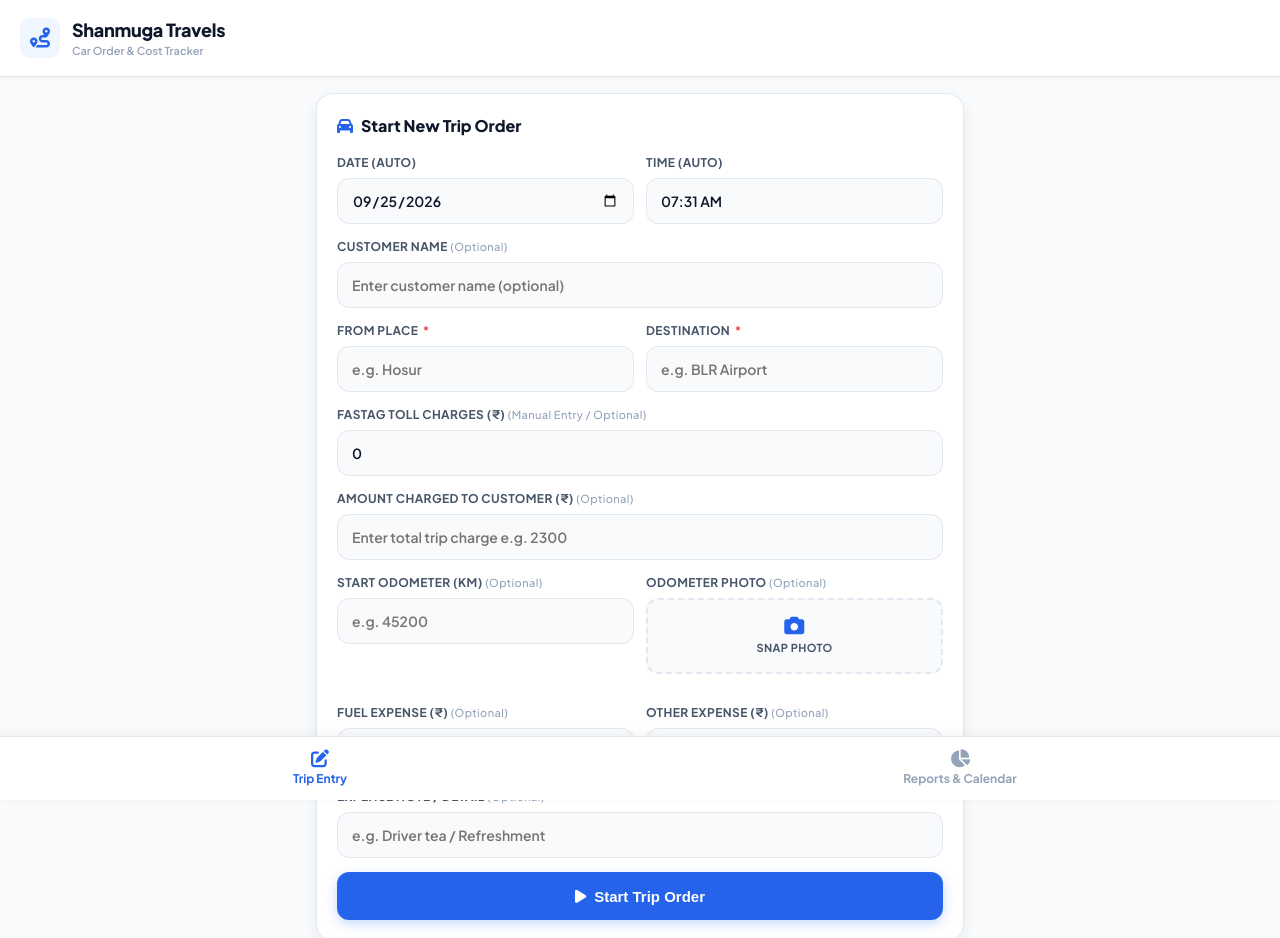
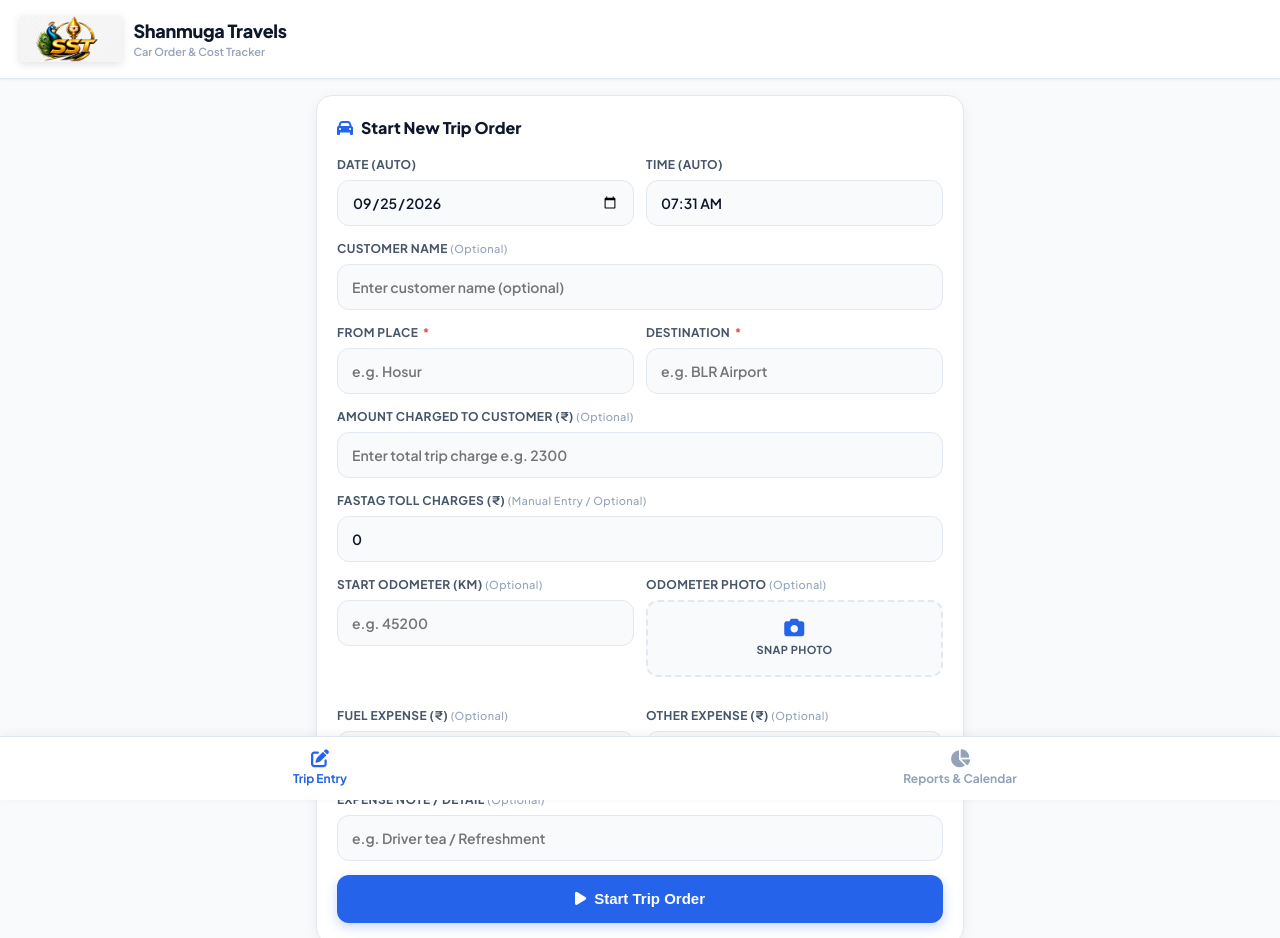
Before and after one commit to ramesh22rk-maker/Shanmuga-Travels, a website: page index.html in a window 1280 px wide. Shown: the top 938 px of the page. Drawn offline with nearby package versions, Linux system fonts and the light colour scheme; no server answers.

Commit message:
Update logo in header and place Amount Charged above FASTag Toll

```diff
--- a/css/styles.css
+++ b/css/styles.css
@@ -76,6 +76,14 @@ body {
   align-items: center;
   justify-content: center;
   font-size: 20px;
+}
+
+.brand-logo-img {
+  height: 46px;
+  width: auto;
+  max-width: 120px;
+  object-fit: contain;
+  filter: drop-shadow(0 2px 4px rgba(0,0,0,0.12));
 }
 
 .brand-title {
--- a/index.html
+++ b/index.html
@@ -24,7 +24,7 @@
   <!-- Header -->
   <header class="app-header">
     <div class="brand">
-      <div class="brand-icon"><i class="fas fa-route"></i></div>
+      <img src="./images/logo.png" alt="Shanmuga Travels Logo" class="brand-logo-img">
       <div>
         <div class="brand-title">Shanmuga Travels</div>
         <div class="brand-sub">Car Order & Cost Tracker</div>
@@ -82,16 +82,16 @@
             <option value="Whitefield Tech Park">
           </datalist>
 
+          <!-- Customer Price Charged -->
+          <div class="form-group">
+            <label>Amount Charged to Customer (₹) <span class="optional">(Optional)</span></label>
+            <input type="number" step="0.01" name="costCustomer" class="input-field" placeholder="Enter total trip charge e.g. 2300">
+          </div>
+
           <!-- FASTag Toll Charges (Manual Entry) -->
           <div class="form-group">
             <label>FASTag Toll Charges (₹) <span class="optional">(Manual Entry / Optional)</span></label>
             <input type="number" step="0.01" name="fastagToll" id="fastagTollInput" class="input-field" placeholder="Enter FASTag toll amount e.g. 110">
-          </div>
-
-          <!-- Customer Price Charged -->
-          <div class="form-group">
-            <label>Amount Charged to Customer (₹) <span class="optional">(Optional)</span></label>
-            <input type="number" step="0.01" name="costCustomer" class="input-field" placeholder="Enter total trip charge e.g. 2300">
           </div>
 
           <!-- Start Odometer & Photo Upload -->
--- a/sw.js
+++ b/sw.js
@@ -1,5 +1,5 @@
 // Service Worker for Shanmuga Travels Offline App
-const CACHE_NAME = 'shanmuga-v3';
+const CACHE_NAME = 'shanmuga-v4';
 const ASSETS = [
   './',
   './index.html',
@@ -7,7 +7,8 @@ const ASSETS = [
   './js/app.js',
   './js/data.js',
   './js/reports.js',
-  './js/chart-helpers.js'
+  './js/chart-helpers.js',
+  './images/logo.png'
 ];
 
 self.addEventListener('install', (e) => {
```
Also changed, not shown: images/logo.png (added).
